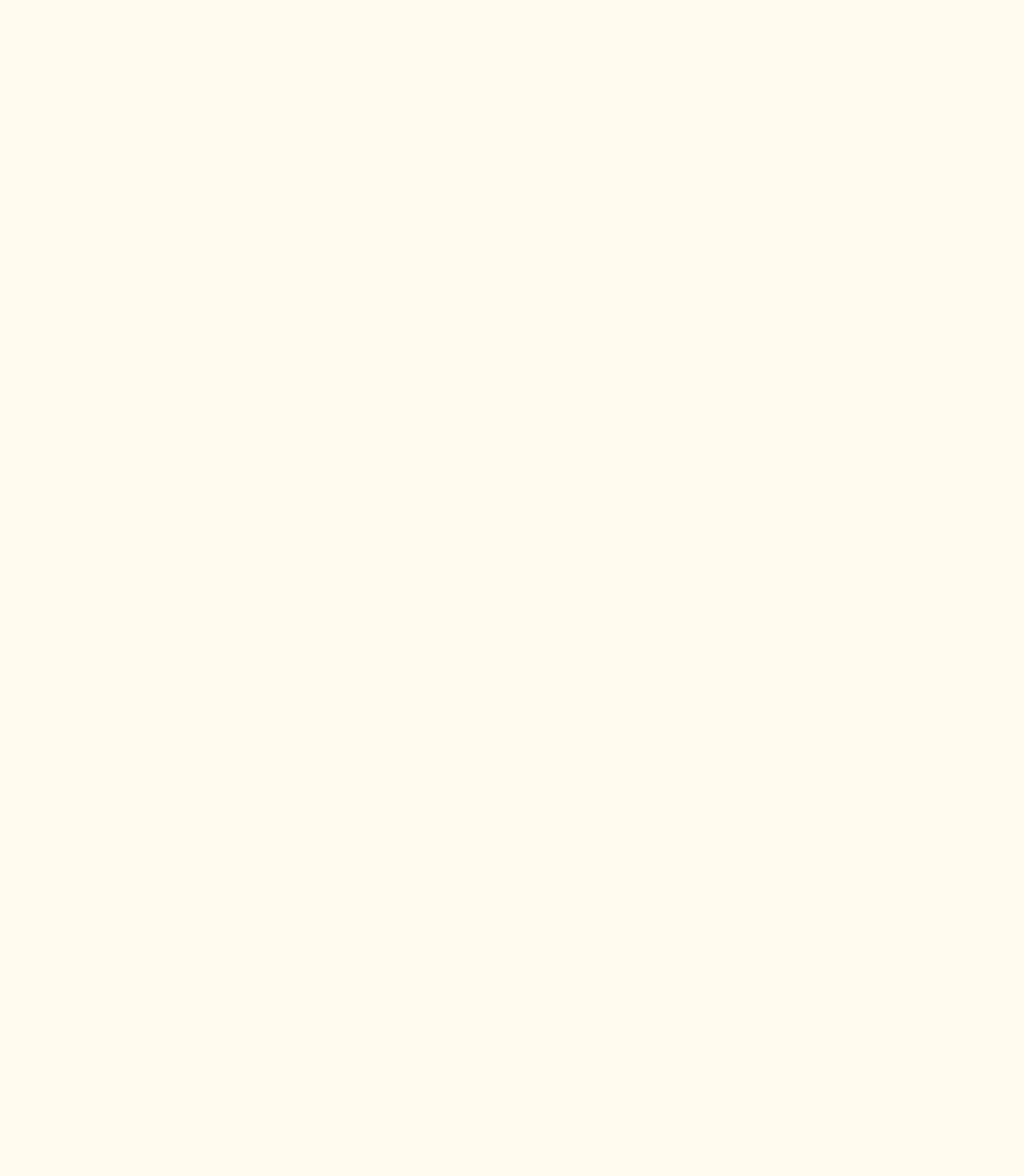
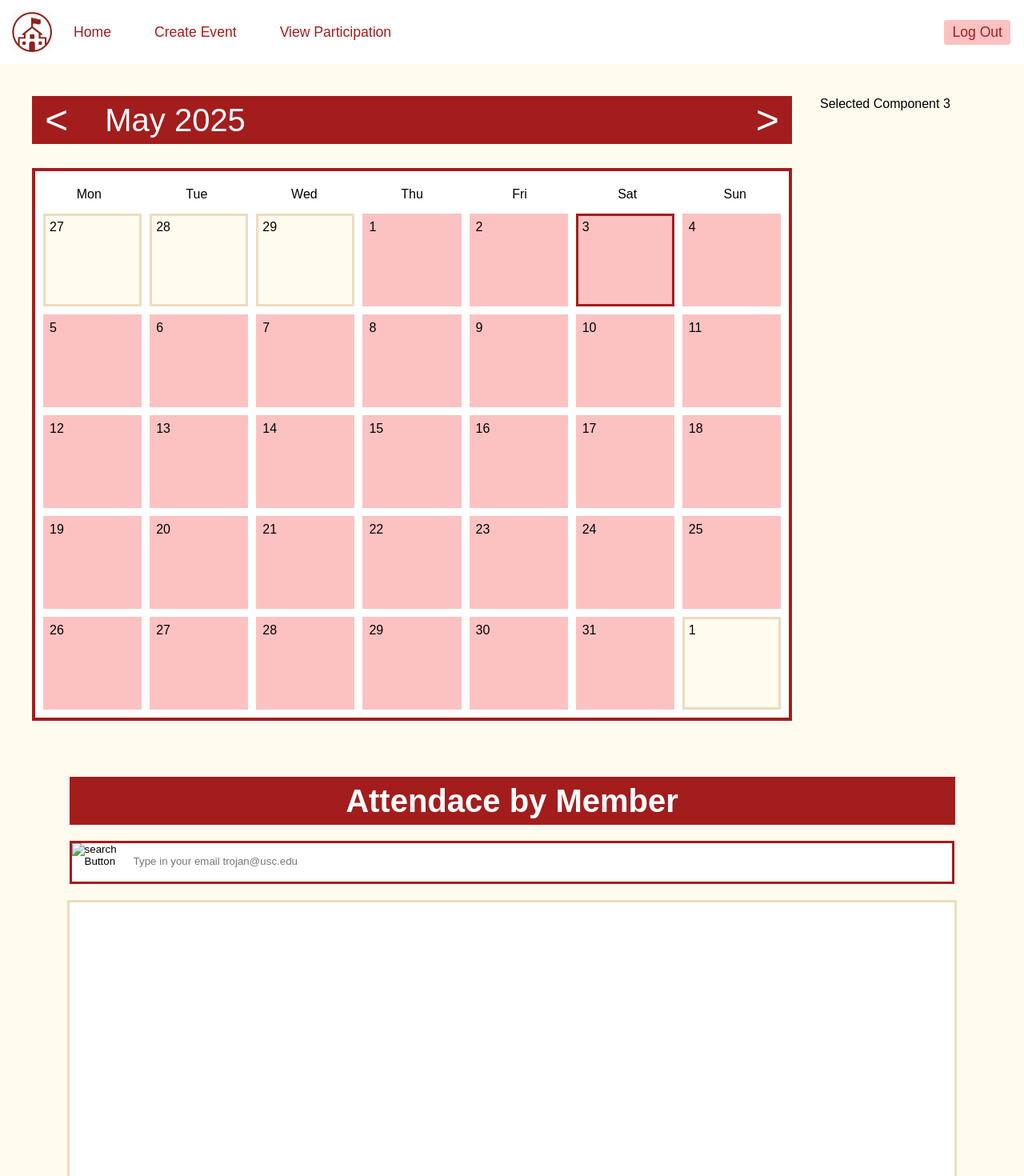
Before and after one commit to maggiewangjy/CSCI201-Team16, a React (Vite) app in the folder frontend/: page /clubLeaderPage in a window 1280 px wide. Before the commit this address had no page. Shown: the top 1470 px of the page at 80% size. Before the commit the page ends 800 px from the top, so only its background shows below. Built offline with nearby package versions, Linux system fonts and the light colour scheme.

Commit message:
Added the calendar

```diff
--- a/frontend/src/App.jsx
+++ b/frontend/src/App.jsx
@@ -2,13 +2,25 @@ import react from 'react';
 import {BrowserRouter, Routes, Route, Navigate} from "react-router-dom";
 import "./styles/app.css";
 import Login from "./pages/Login.jsx";
+import ClubLeaderPage from "./pages/ClubLeaderPage.jsx"
+import UserVerification from "./components/UserVerification.jsx";
+import NotFound from "./pages/NotFound.jsx";
 
 function App() {
   return (
     <BrowserRouter>
       <Routes>
         <Route path="/" element={ <Login/> }/>
-
+        <Route path="/login" element={ <Login/> }/>
+        <Route
+          path="/clubLeaderPage"
+          element={
+            // <UserVerification>
+              <ClubLeaderPage />
+            // </UserVerification>
+          }
+        />
+        <Route path="*" element={ <NotFound/> }/>
       </Routes>
     </BrowserRouter>
   )
--- /dev/null
+++ b/frontend/src/components/Calendar.jsx
@@ -0,0 +1,103 @@
+import { useEffect, useState } from "react";
+import "../styles/calendar.css";
+
+const currDate = new Date();
+const actualDate = new Date();
+
+function Calendar({selectEventDate}) {
+	const [dates, setDates] = useState([]);
+	const [monthYear, setMonthYear] = useState("");
+
+	useEffect(() => {
+		calendar();
+	}, []);
+
+	const clickedPrevButton = () => {
+		currDate.setMonth(currDate.getMonth() - 1);
+		const activeDate = document.querySelector(".date.active");
+		if (activeDate !== null && activeDate.id !== null) {
+			document.getElementById(activeDate.id).classList.remove("active");
+		}
+		calendar();
+	}
+
+	const clickedNextButton = () => {
+		currDate.setMonth(currDate.getMonth() + 1);
+		const activeDate = document.querySelector(".date.active");
+		if (activeDate !== null && activeDate.id !== null) {
+			document.getElementById(activeDate.id).classList.remove("active");
+		}
+		if (currDate.getMonth() === actualDate.getMonth()){
+			selectEventDate(currDate.getDate());
+		}
+		calendar();
+	}
+
+	const manageSelectDate = (selectedDate) => {
+		selectEventDate(selectedDate);
+		const activeDate = document.querySelector(".date.active");
+		if (activeDate !== null && activeDate.id !== null) {
+			document.getElementById(activeDate.id).classList.remove("active");
+		}
+		document.getElementById(`date-${selectedDate}`).classList.add("active");
+	}
+
+	const calendar = () => {
+		const currYear = currDate.getFullYear();
+		const currMonth = currDate.getMonth();
+		const firstDay = new Date(currYear, currMonth, 1);
+		const lastDay = new Date(currYear, currMonth + 1, 0);
+		const lastDayPrevMonth = new Date(currYear, currMonth, 1);
+
+		setMonthYear(currDate.toLocaleString("default", {month: "long", year: "numeric"}));
+
+		const allDates =[];
+		for(let i = firstDay.getDay(); i > 1; i--){
+			const prevDate = new Date(currYear, currMonth, 0 - i + 1);
+			// id not really necessary for now
+			allDates.push(<div key={`prev-${i}`} className="date inactive">{prevDate.getDate()}</div>);
+		}
+		for(let i = 1; i <= lastDay.getDate(); i++){
+			const date = new Date(currYear, currMonth, i);
+			if (date.toDateString() === currDate.toDateString()){
+				console.log(date);
+				console.log(currDate);
+			}
+			const activeClass = date.toDateString() === actualDate.toDateString() ? "active" : "";
+			allDates.push(<div id={`date-${i}`} key={`curr-${i}`} className={`date ${activeClass}`} onClick={() => manageSelectDate(date.getDate())}>{date.getDate()}</div>);
+		}
+		for(let i = 1; i <= 7 - lastDay.getDay(); i++){
+			const nextDate = new Date(currYear, currMonth + 1, i);
+			// id not really necessary for the end and start portions
+			allDates.push(<div id={`date-${lastDay.getDate() + i}`} key={`next-${i}`} className="date inactive">{nextDate.getDate()}</div>);
+		}
+
+		setDates(allDates);
+	}
+
+	return (
+		<div id="calendar-container">
+			<div id="calendar-header">
+				<div id="calendar-header-left">
+					<button id="prevButton" onClick={clickedPrevButton}>&lt;</button>
+					<div id="month-year">{monthYear}</div>
+				</div>
+				<button id="nextButton" onClick={clickedNextButton}>&gt;</button>
+			</div>
+			<div id="calendar-days">
+				<div className="calendar-day"> Mon </div>
+				<div className="calendar-day"> Tue </div>
+				<div className="calendar-day"> Wed </div>
+				<div className="calendar-day"> Thu </div>
+				<div className="calendar-day"> Fri </div>
+				<div className="calendar-day"> Sat </div>
+				<div className="calendar-day"> Sun </div>
+			</div>
+			<div id="calendar-dates">
+				{dates}
+			</div>
+		</div>
+	)
+}
+
+export default Calendar;
--- /dev/null
+++ b/frontend/src/components/MemberAttendance.jsx
@@ -0,0 +1,19 @@
+import { useEffect, useState } from "react";
+import "../styles/memberAttendance.css";
+
+function MemberAttendance() {
+    return (
+        <div id="attendance-container">
+            <div id="attendance-title-container">
+                <h2 id="attendance-title">Attendace by Member</h2>
+            </div>
+            <form id="attendance-search" action="AttendanceSearch">
+                <input id="searchButton" type="image" alt="search Button" width="75" height="75"></input>
+                <input id="search" type="search" name="email" placeholder="Type in your email trojan@usc.edu" required></input>
+            </form>
+            <div id="search-result">
+            </div>
+        </div>
+    )
+}
+export default MemberAttendance;
--- /dev/null
+++ b/frontend/src/components/UserVerification.jsx
@@ -0,0 +1,12 @@
+import { useEffect } from "react";
+import { Navigate } from "react-router-dom";
+
+function UserVerification({children}) {
+    if (localStorage.getItem("logged-in") === "true"){
+        return children;
+    } else {
+        return <Navigate to="/login"/>;
+    }
+}
+
+export default UserVerification;
--- a/frontend/src/components/navBar.jsx
+++ b/frontend/src/components/navBar.jsx
@@ -1,14 +1,25 @@
 import { useEffect } from "react";
+import { Navigate } from "react-router-dom";
 import "../styles/navBar.css";
 import logo from "../images/logo.png";
 
-function NavBar(){
+function NavBar({onCreateEventClick}){
+
+	const logIn = () => {
+		return <Navigate to="/login"/>
+	}
+
 	const logOut = () => {
 		localStorage.clear();
 		return <Navigate to="/login"/>
 	}
 
-	if (localStorage.getItem("logged-in") !== "true"){
+	const goToHome = () => {
+		return <Navigate to="/clubLeaderPage"/>
+	}
+
+	// REVERT THIS PART FROM === to !===
+	if (localStorage.getItem("logged-in") === "true"){
 		return (
 			<div id="header">
 				<div id="header-left">
@@ -16,7 +27,7 @@ function NavBar(){
 				</div>
 				<h1 id="header-mid">CSCI 201 TEAM 16 CLUB</h1>
 				<div id="header-right">
-					<button id="logOut-btn" onclick="logIn()">Log in</button>
+					<button id="logOut-btn" onClick={logIn}>Log in</button>
 				</div>
 			</div>
 			);
@@ -25,12 +36,14 @@ function NavBar(){
 			<div id="header">
 				<div id="header-left">
 					<img src={logo} alt="Logo" width="50" height="50"/>
-					<button id="home-btn" onclick="goToHome()">Home</button>
-					<button id="create-btn" onclick="openEventComponent()">Create Event</button>
-					<button id="view-btn" onclick="goToParticipation()">View Participation</button>
+					<button id="home-btn" onClick={goToHome}>Home</button>
+					<button id="create-btn" onClick={onCreateEventClick}>Create Event</button>
+					<a href="#attendance-container">
+						<button id="view-btn">View Participation</button>
+					</a>
 				</div>
 				<div id="header-right">
-					<button id="logOut-btn" onclick={logOut()}>Log Out</button>
+					<button id="logOut-btn" onClick={logOut}>Log Out</button>
 				</div>
 			</div>
 			)
--- /dev/null
+++ b/frontend/src/pages/NotFound.jsx
@@ -0,0 +1,10 @@
+import "../styles/notFound.css";
+
+function NotFound(){
+    return (
+        <div>
+            <h1>Not Found</h1>
+        </div>
+    );
+}
+export default NotFound
--- a/frontend/src/pages/clubLeaderPage.jsx
+++ b/frontend/src/pages/clubLeaderPage.jsx
@@ -1,10 +1,39 @@
-import navBar from "./components/navBar.jsx"
+import NavBar from "../components/navBar.jsx";
+import Calendar from "../components/Calendar.jsx";
+import "../styles/clubLeaderPage.css";
+// import CreateEvent from "" //IMPORT EVENT COMPONENT
+// import SelectedEvent from "" //IMPORT SELECTED COMPONENT
+import { useState } from "react";
+import MemberAttendance from "../components/MemberAttendance.jsx";
+function ClubLeaderPage(){
+    const currDate = new Date();
+    const [showCreateEvent, setCreateEvent] = useState(false);
+    const [selectedEventDate, setSelectedEventDate] = useState(currDate.getDate());
 
-function clubLeaderPage(){
+
+    const openCreateEvent = () => {
+        console.log("openCreateEvent cicked");
+        setSelectedEventDate(null);
+        setCreateEvent(true);
+    }
+
+    const openSelectedDate = async (date) => {
+        setCreateEvent(false);
+        setSelectedEventDate(date);
+    }
+
     return (
     <div>
-       <navBar/>
+       <NavBar onCreateEventClick={openCreateEvent}/>
+       <div id="calendar-event-component">
+            <Calendar selectEventDate={openSelectedDate} currDateSelected={selectedEventDate}/>
+            {showCreateEvent && <p>Create Component</p>}
+            {(selectedEventDate !== null) && <p>Selected Component {selectedEventDate}</p>}
+            {/* {showCreateEvent && <CreateEvent/>}
+            {(selectedEventDate !== null) && <selectedEventDate eventDate={selectedEventDate}/>} */}
+       </div>
+       <MemberAttendance/>
     </div>
     )
 }
-export default clubLeaderPage
+export default ClubLeaderPage
--- /dev/null
+++ b/frontend/src/styles/calendar.css
@@ -0,0 +1,89 @@
+:root {
+    --lightRed: #FCC2C2;
+    --darkRed: #A31D1D;
+    --lightBeige: #FFFBEE;
+    --beige: #ECDCBF;
+}
+
+/* EDIT THE CSS TO MATCH THE FIGMA */
+#calendar-container {
+    display: flex;
+    flex-direction: column;
+    padding: 15px;
+    margin-right: 20px;
+    width: 950px;
+}
+
+#calendar-header {
+    display: flex;
+    justify-content: space-between;
+    align-items: center;
+    background-color: var(--darkRed);
+    padding: 5px;
+    padding: 0 10px;
+    margin-bottom: 30px;
+}
+
+#calendar-header-left{
+    display: flex;
+    align-items: center;
+}
+
+#month-year {
+    margin-left: 40px;
+    font-size: 40px;
+    color: white;
+}
+
+#calendar-header button{
+    display: flex;
+    align-items: center;
+    justify-content: center;
+    border: none;
+    background: none;
+    color: white;
+    font-size: 50px;
+    cursor: pointer;
+}
+
+#calendar-days {
+    display: grid;
+    grid-template-columns: repeat(7, 1fr);
+    border: 4px solid var(--darkRed);
+    border-bottom: none;
+    padding: 15px 0 5px 0;
+    background-color: white;
+}
+
+.calendar-day {
+    text-align: center;
+    padding: 5px;
+}
+
+#calendar-dates {
+    display: grid;
+    grid-template-columns: repeat(7, 1fr);
+    border: 4px solid var(--darkRed);
+    border-top: none;
+    padding: 0 5px 5px 5px;
+    background-color: white;
+}
+
+#calendar-dates .date{
+    background-color: var(--lightRed);
+    border: 3px solid var(--lightRed);
+    height: 100px;
+    margin: 5px;
+    padding: 5px;
+    cursor: pointer;
+}
+
+#calendar-dates .date.active{
+    border: 3px solid var(--darkRed);
+}
+
+#calendar-dates .date.inactive{
+    background-color: var(--lightBeige);
+    border: 3px solid var(--beige);
+    cursor: default;
+}
--- /dev/null
+++ b/frontend/src/styles/clubLeaderPage.css
@@ -0,0 +1,5 @@
+#calendar-event-component {
+    display: flex;
+    flex-direction: row;
+    margin: 25px;
+}
--- /dev/null
+++ b/frontend/src/styles/memberAttendance.css
@@ -0,0 +1,59 @@
+:root {
+    --lightRed: #FCC2C2;
+    --darkRed: #A31D1D;
+    --lightBeige: #FFFBEE;
+    --beige: #ECDCBF;
+}
+
+#attendance-container {
+    display: flex;
+    flex-direction: column;
+    align-items: center;
+    margin: 25px;
+}
+
+#attendance-title-container {
+    display: flex;
+    background-color: var(--darkRed);
+    justify-content: center;
+    align-items: center;
+    width: 90%;
+    height: 60px;
+    margin: 30px;
+    margin-bottom: 20px;
+}
+
+#attendance-title {
+    background-color: var(--darkRed);
+    font-size: 2.5em;
+    color: white;
+}
+
+#attendance-search {
+    border: 3px solid var(--beige);
+    width: 89.5%;
+    height: 3em;
+    background-color: white;
+    border: 3px solid var(--darkRed);
+}
+#search {
+    width: 89%;
+    border: none;
+    outline: none;
+}
+
+#search::-webkit-search-cancel-button {
+    display: none;
+}
+
+#search-result {
+    display: flex;
+    position: relative;
+    text-align: center;
+    padding: 10px;
+    background-color: white;
+    margin-top: 20px;
+    height: 500px;
+    width: 88.25%;
+    border: 3px solid var(--beige)
+}
--- /dev/null
+++ b/frontend/src/styles/notFound.css
@@ -0,0 +1,6 @@
+:root {
+    --lightRed: #FCC2C2;
+    --darkRed: #A31D1D;
+    --lightBeige: #FFFBEE;
+    --beige: #ECDCBF;
+}
```
